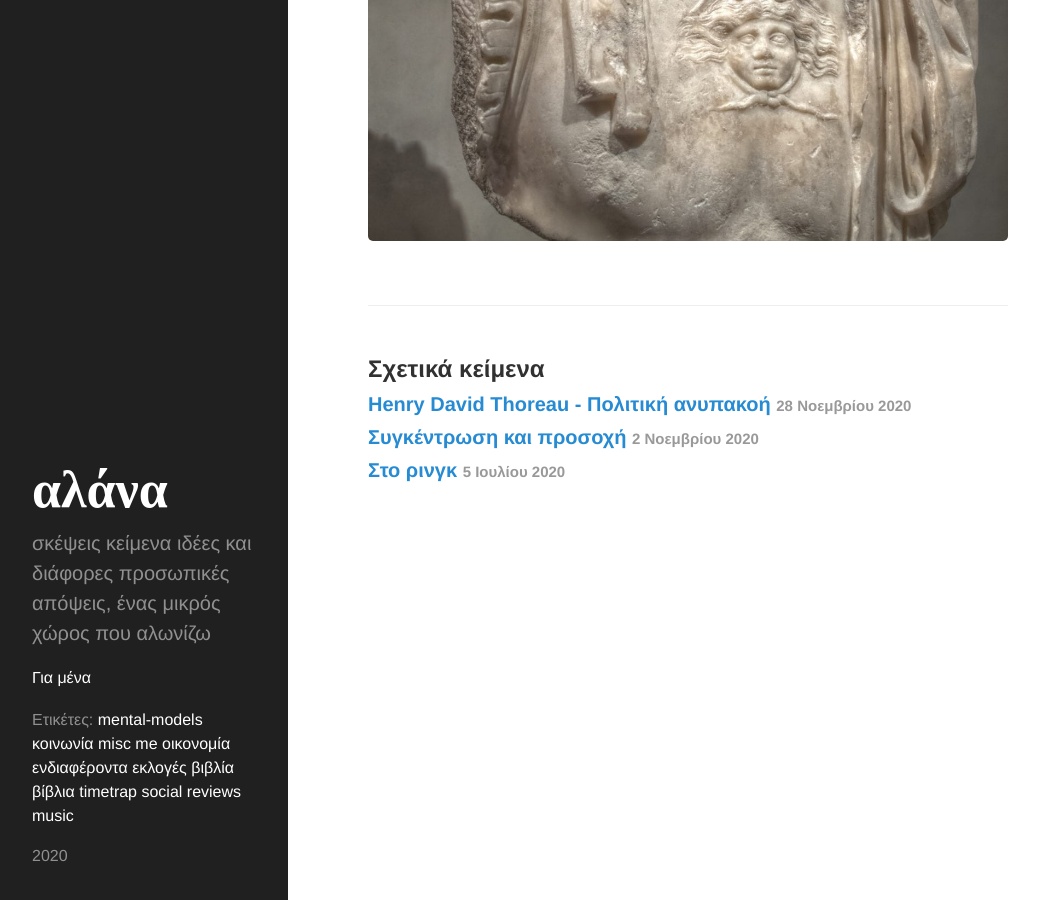
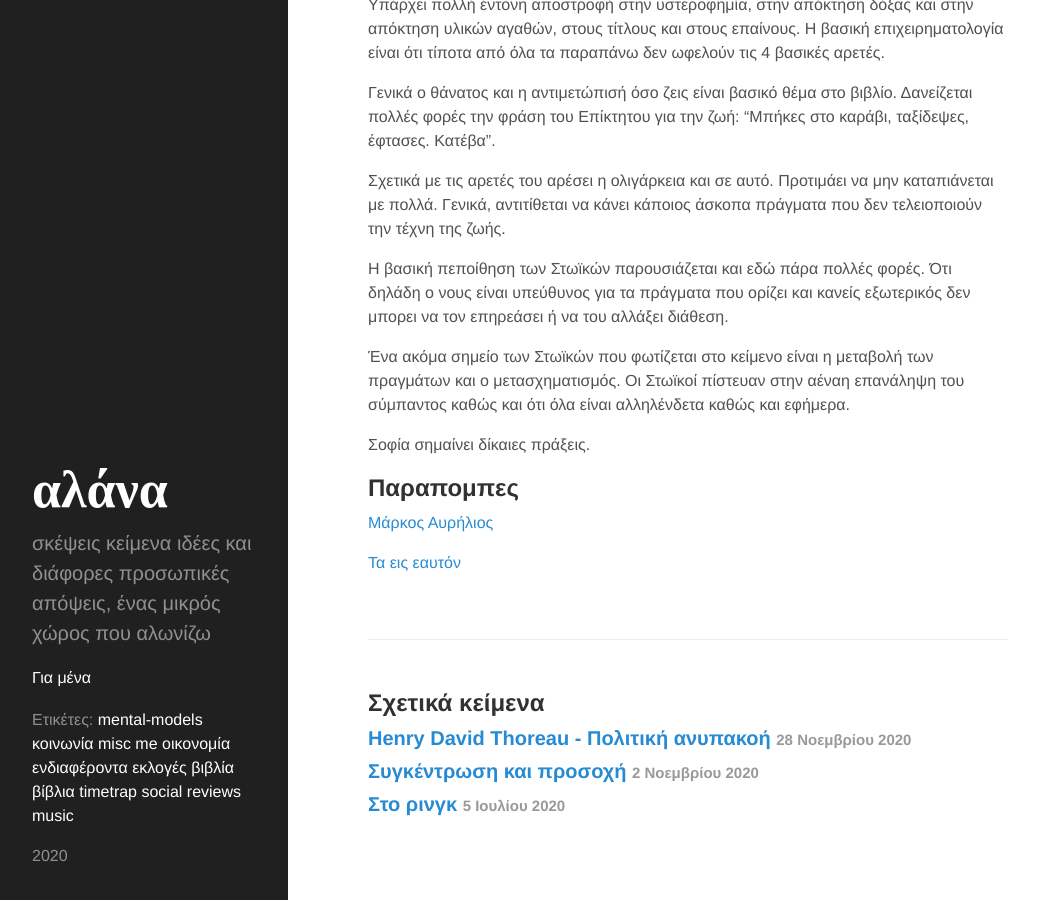
Before and after one commit to chief/chief.github.io, a Jekyll site: the page built from _posts/2020-12-01-ta-eis-eauton.md, in a window 1280 px wide and 900 px high, scrolled down 2047 px. Shown: the whole window, without its empty margins (0-1039 px from the left). Built offline with Jekyll 4.4.1, drawn with Linux system fonts in a browser that asks for light colours; some web fonts are replaced.

Commit message:
Fix post

```diff
--- a/_posts/2020-12-01-ta-eis-eauton.md
+++ b/_posts/2020-12-01-ta-eis-eauton.md
@@ -7,7 +7,7 @@
 ---
 
 Η αλήθεια είναι ότι δεν έχω ασχοληθεί σοβαρά με το θέμα του Στωϊκισμού
-καθώς επίσης ούτε ο Αυρήλιος θεωρείται φιλόσοφος, θα έλεγα ότι
+καθώς επίσης ούτε ο Αυρήλιος θεωρείται  φιλόσοφος, θα έλεγα ότι
 περισσότερο ήταν ένας άνθρωπος που επιθυμούσε να είναι φιλόσοφος παρά
 οτιδήποτε άλλο. Το εντυπωσιακό με την περίπτωσή του είναι σίγουρα το
 γεγονός ότι αυτός ο άνθρωπος κατάφερε να ανέβει στο υψηλότερο
@@ -41,6 +41,8 @@
 ειναι να νοιάζεται για τους άλλους. Οτιδήποτε βοηθάει αυτό είναι
 θεμιτό και δίκαιο.
 
+![Μάρκος Αυρήλιος](https://chief.github.io/public/images/ta-eis-eauton/Marc.jpg)
+
 Πολλές φορές υπάρχει το θέμα του "ζήσε χωρίς αύριο". Αυτό νομίζω είναι
 σε όλους τους Στωϊκούς. Μου αρέσει που στην προσέγγισή τους,
 παρουσιάζεται το Παρόν, η Στιγμή σαν το μοναδικό βίωμα και το μοναδικό
@@ -66,4 +68,22 @@
 να μην καταπιάνεται με πολλά. Γενικά, αντιτίθεται να κάνει κάποιος
 άσκοπα πράγματα που δεν τελειοποιούν την τέχνη της ζωής.
 
-![Μάρκος Αυρήλιος](https://chief.github.io/public/images/ta-eis-eauton/Marc.jpg)
+Η βασική πεποίθηση των Στωϊκών παρουσιάζεται και εδώ πάρα πολλές
+φορές. Ότι δηλάδη ο νους είναι υπεύθυνος για τα πράγματα που ορίζει
+και κανείς εξωτερικός δεν μπορει να τον επηρεάσει ή να του αλλάξει
+διάθεση.
+
+Ένα ακόμα σημείο των Στωϊκών που φωτίζεται στο κείμενο είναι η
+μεταβολή των πραγμάτων και ο μετασχηματισμός. Οι Στωϊκοί πίστευαν στην
+αέναη επανάληψη του σύμπαντος καθώς και ότι όλα είναι αλληλένδετα
+καθώς και εφήμερα.
+
+Σοφία σημαίνει δίκαιες πράξεις.
+
+
+## Παραπομπες
+
+[Μάρκος
+Αυρήλιος](https://el.wikipedia.org/wiki/%CE%9C%CE%AC%CF%81%CE%BA%CE%BF%CF%82_%CE%91%CF%85%CF%81%CE%AE%CE%BB%CE%B9%CE%BF%CF%82)
+
+[Τα εις εαυτόν](https://www.skroutz.gr/books/106503.%CE%A4%CE%B1-%CE%B5%CE%B9%CF%82-%CE%B5%CE%B1%CF%85%CF%84%CF%8C%CE%BD.html)
```
